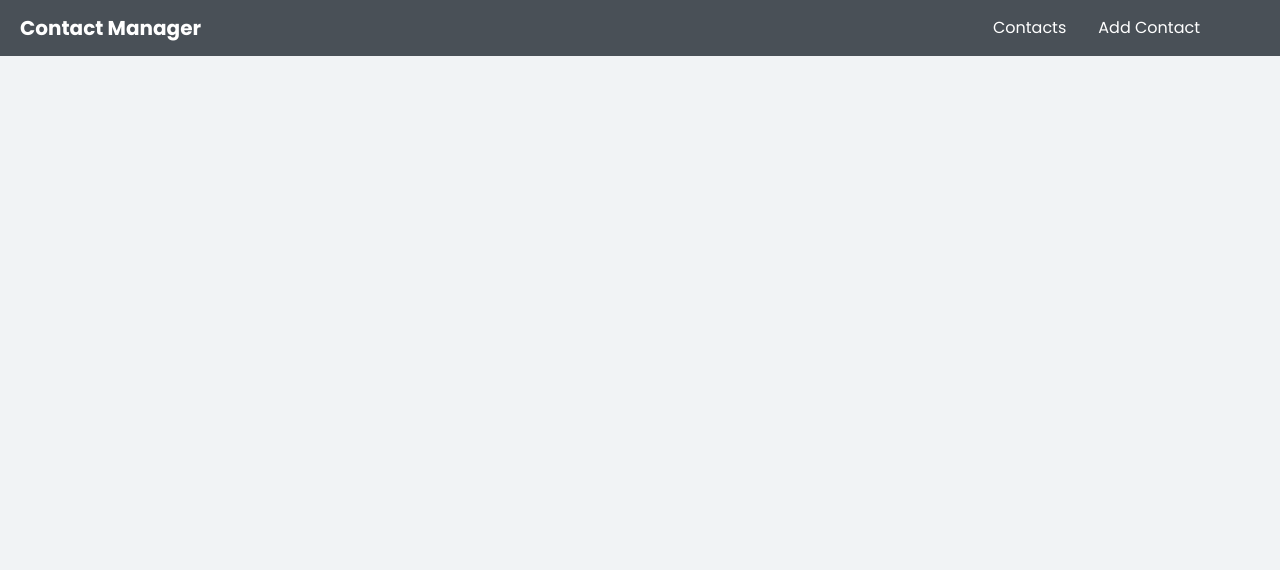
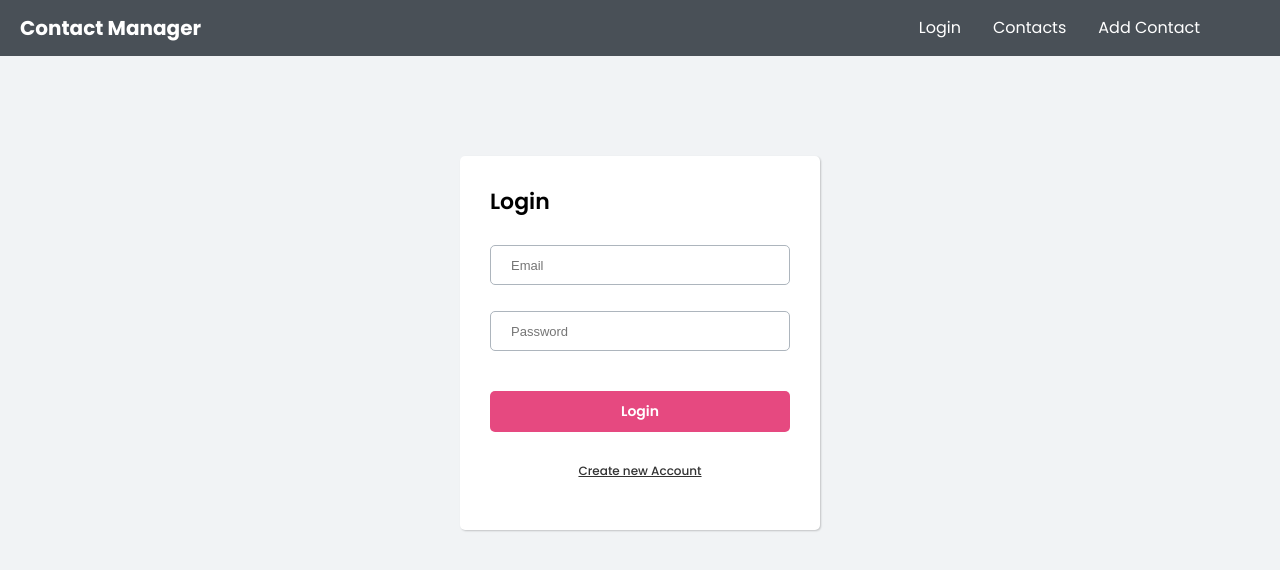
Before and after one commit to wasifalam23/contact-manager, a React (Create React App) app in the folder client/: page /auth in a window 1280 px wide. Shown: the top 570 px of the page. Built offline with nearby package versions, Linux system fonts and the light colour scheme; no server answers.

Commit message:
implemented auth page and started for functionalities

```diff
--- a/client/src/App.js
+++ b/client/src/App.js
@@ -6,6 +6,7 @@ import { BrowserRouter, Route, Routes } from 'react-router-dom';
 import Header from './components/Header/Header';
 import AddContact from './pages/AddContact';
 import Contacts from './pages/Contacts';
+import AuthPage from './pages/AuthPage';
 import LoadingBar from './utils/LoadingBar/LoadingBar';
 import useHttp from './hooks/http-hook';
 import ToastBar from './utils/ToastBar/ToastBar';
@@ -61,6 +62,7 @@ const App = () => {
 
       <Routes>
         <Route path="/" element={<Contacts />} />
+        <Route path="/auth" element={<AuthPage />} />
         <Route path="/addContact" element={<AddContact />} />
         <Route path="/editContact/:id" element={<AddContact />} />
       </Routes>
--- a/client/src/components/FormElements/AddContactForm/AddContactForm.js
+++ b/client/src/components/FormElements/AddContactForm/AddContactForm.js
@@ -209,7 +209,7 @@ const AddContactForm = () => {
         <ToastBar type="success" message="contact is updated successfully" />
       )}
       <form onSubmit={formSubmissionHandler}>
-        <dir className="form-control__container">
+        <div className="form-control__container">
           <ImageUpload
             className="form-control__image--upload"
             inputRef={filePickerRef}
@@ -289,7 +289,7 @@ const AddContactForm = () => {
               Save Contact
             </Button>
           </div>
-        </dir>
+        </div>
       </form>
     </React.Fragment>
   );
--- a/client/src/components/FormElements/AddContactForm/AddContactForm.scss
+++ b/client/src/components/FormElements/AddContactForm/AddContactForm.scss
@@ -39,6 +39,7 @@
     grid-column: 2/-1;
     margin-top: 2rem;
     justify-self: end;
+    font-weight: $font-semibold;
   }
 
   &__save--btn:disabled,
--- /dev/null
+++ b/client/src/components/FormElements/AuthForm/AuthForm.js
@@ -0,0 +1,82 @@
+import React, { useState } from 'react';
+import useForm from '../../../hooks/form-hook';
+import Button from '../../../utils/Button/Button';
+import Input from '../Input/Input';
+import './AuthForm.scss';
+
+const emailValidate = (value) => value.includes('@');
+const passwordValidate = (value) => value.trim().length >= 8;
+
+const AuthForm = () => {
+  const [isLogin, setIsLogin] = useState(true);
+
+  const {
+    value: enteredEmail,
+    valueChangeHandler: emailChangeHandler,
+    valueBlurHandler: emailBlurHandler,
+    hasError: emailHasError,
+    isValid: emailIsValid,
+    reset: emailReset,
+  } = useForm(emailValidate);
+
+  const {
+    value: enteredPassword,
+    valueChangeHandler: passwordChangeHandler,
+    valueBlurHandler: passwordBlurHandler,
+    hasError: passwordHasError,
+    isValid: passwordIsValid,
+    reset: passwordReset,
+  } = useForm(passwordValidate);
+
+  const switchAuthModeHandler = () => {
+    setIsLogin((prev) => !prev);
+  };
+
+  return (
+    <section className="auth-form__main--container">
+      <h2 className="auth-form__heading">{isLogin ? 'Login' : 'Sign Up'}</h2>
+      <form>
+        <div className="auth-form__form--control">
+          {!isLogin && <Input placeholder="Name" />}
+          <Input
+            placeholder="Email"
+            id="email"
+            type="text"
+            value={enteredEmail}
+            onChange={emailChangeHandler}
+            onBlur={emailBlurHandler}
+            inputHasError={emailHasError}
+            errorMsg="Invalid email address."
+          />
+          <Input
+            placeholder="Password"
+            id="password"
+            type="password"
+            value={enteredPassword}
+            onChange={passwordChangeHandler}
+            onBlur={passwordBlurHandler}
+            inputHasError={passwordHasError}
+            errorMsg="Password should be atlease 8 characters long"
+          />
+          {!isLogin && <Input placeholder="Confirm Password" />}
+        </div>
+
+        <Button type="submit" className="auth-form__submit--btn">
+          Login
+        </Button>
+
+        <div className="auth-form__log-sign--mode">
+          <button
+            type="button"
+            className="auth-form__log-sign--btn"
+            onClick={switchAuthModeHandler}
+          >
+            {isLogin ? 'Create new Account' : 'Login with existing account'}
+          </button>
+        </div>
+      </form>
+    </section>
+  );
+};
+
+export default AuthForm;
--- /dev/null
+++ b/client/src/components/FormElements/AuthForm/AuthForm.scss
@@ -0,0 +1,50 @@
+@import '../../../index.scss';
+
+.auth-form {
+  &__main--container {
+    max-width: 30rem;
+    margin: 10rem auto;
+    background-color: $color-white;
+    padding: 3.5rem 3rem 5rem 3rem;
+    border-radius: $border-radius-5px;
+    box-shadow: $box-shadow-1;
+  }
+
+  &__heading {
+    font-size: 2.2rem;
+    font-weight: $font-semibold;
+    margin-bottom: 3.2rem;
+  }
+
+  &__form--control {
+    display: flex;
+    flex-direction: column;
+    gap: 2.6rem;
+  }
+
+  &__submit--btn {
+    font-weight: $font-semibold;
+    margin-top: 4rem;
+    width: 100%;
+    padding: 1rem 0;
+  }
+
+  &__log-sign--mode {
+    margin-top: 3rem;
+    display: flex;
+    align-items: center;
+    justify-content: center;
+    gap: 0.4rem;
+  }
+
+  &__log-sign--btn {
+    font-family: $font-family-poppins;
+    font-weight: $font-medium;
+    font-size: 1.2rem;
+    color: #333;
+    border: none;
+    background: none;
+    text-decoration: underline;
+    cursor: pointer;
+  }
+}
--- a/client/src/components/FormElements/ImageUpload/ImageUpload.scss
+++ b/client/src/components/FormElements/ImageUpload/ImageUpload.scss
@@ -31,7 +31,7 @@
   }
 
   &__btn {
-    padding: 0.8rem 2rem;
+    padding: 0.7rem 2rem;
     font-weight: $font-medium;
     font-size: 1.4rem;
   }
--- a/client/src/components/FormElements/Input/Input.js
+++ b/client/src/components/FormElements/Input/Input.js
@@ -10,16 +10,19 @@ const Input = (props) => {
 
   return (
     <div className={inputClass}>
-      <label className="input__label" htmlFor={props.id}>
-        {props.label}
-        {props.inputRequired && <span className="input__required">*</span>}
-      </label>
+      {props.label && (
+        <label className="input__label" htmlFor={props.id}>
+          {props.label}
+          {props.inputRequired && <span className="input__required">*</span>}
+        </label>
+      )}
       <input
         id={props.id}
         type={props.type}
         value={props.value}
         onChange={props.onChange}
         onBlur={props.onBlur}
+        placeholder={props.placeholder}
       />
       {props.inputHasError && (
         <p className="input__error--msg">
--- a/client/src/components/FormElements/Input/Input.scss
+++ b/client/src/components/FormElements/Input/Input.scss
@@ -26,6 +26,10 @@
     border: 1px solid $color-gray-dark-2;
     max-width: 100%;
     font-size: 1.6rem;
+  }
+
+  &__box input::placeholder {
+    font-size: 1.3rem;
   }
 
   &__box input:focus {
--- a/client/src/components/Header/MainNavigation/MainNavigation.js
+++ b/client/src/components/Header/MainNavigation/MainNavigation.js
@@ -6,6 +6,11 @@ const MainNavigation = () => {
   return (
     <nav className="main-navigation">
       <ul className="main-navigation__list">
+        <li className="main-navigation__list--item">
+          <Link className="main-navigation__link" to="/auth">
+            Login
+          </Link>
+        </li>
         <li className="main-navigation__list--item">
           <Link className="main-navigation__link" to="/">
             Contacts
--- a/client/src/index.scss
+++ b/client/src/index.scss
@@ -40,6 +40,7 @@ $color-white: #fff;
 $color-black: #222;
 
 // Font Variables
+$font-family-poppins: 'Poppins', sans-serif;
 $font-light: 300;
 $font-regular: 400;
 $font-medium: 500;
--- /dev/null
+++ b/client/src/pages/AuthPage.js
@@ -0,0 +1,9 @@
+import React from 'react';
+
+import AuthForm from '../components/FormElements/AuthForm/AuthForm';
+
+const AuthPage = () => {
+  return <AuthForm />;
+};
+
+export default AuthPage;
--- a/client/src/utils/Button/Button.scss
+++ b/client/src/utils/Button/Button.scss
@@ -1,8 +1,9 @@
 @import '../../index.scss';
 
 .button {
-  padding: 1rem 1.6rem;
-  font-size: 1.5rem;
+  font-family: $font-family-poppins;
+  padding: 0.8rem 1.6rem;
+  font-size: 1.4rem;
   border: none;
   background-color: $color-pink-primary;
   color: $color-white;
```
